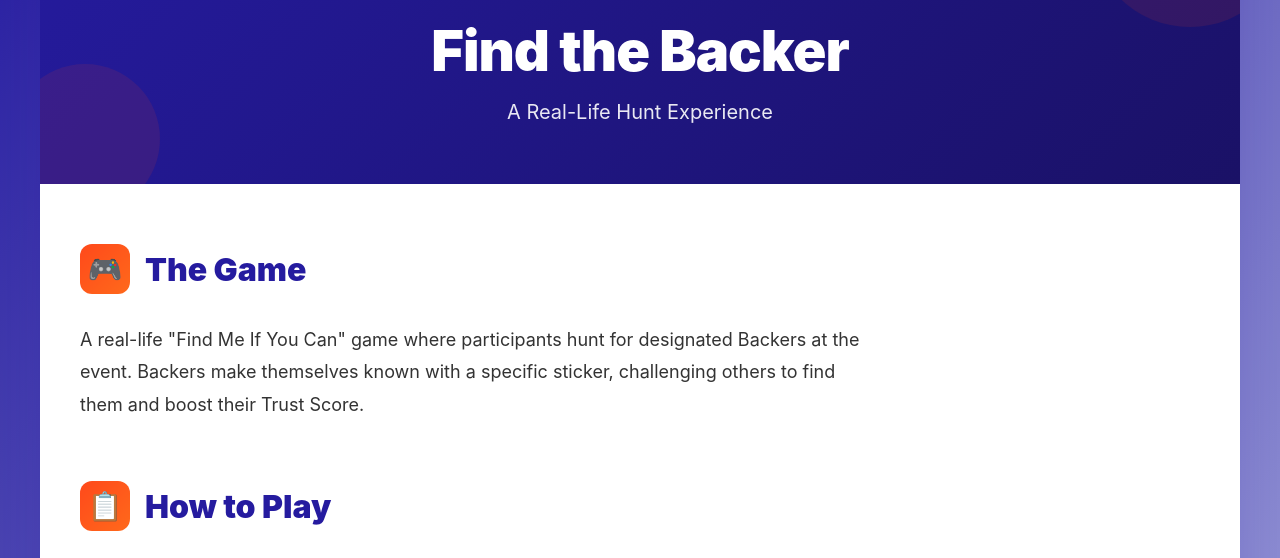
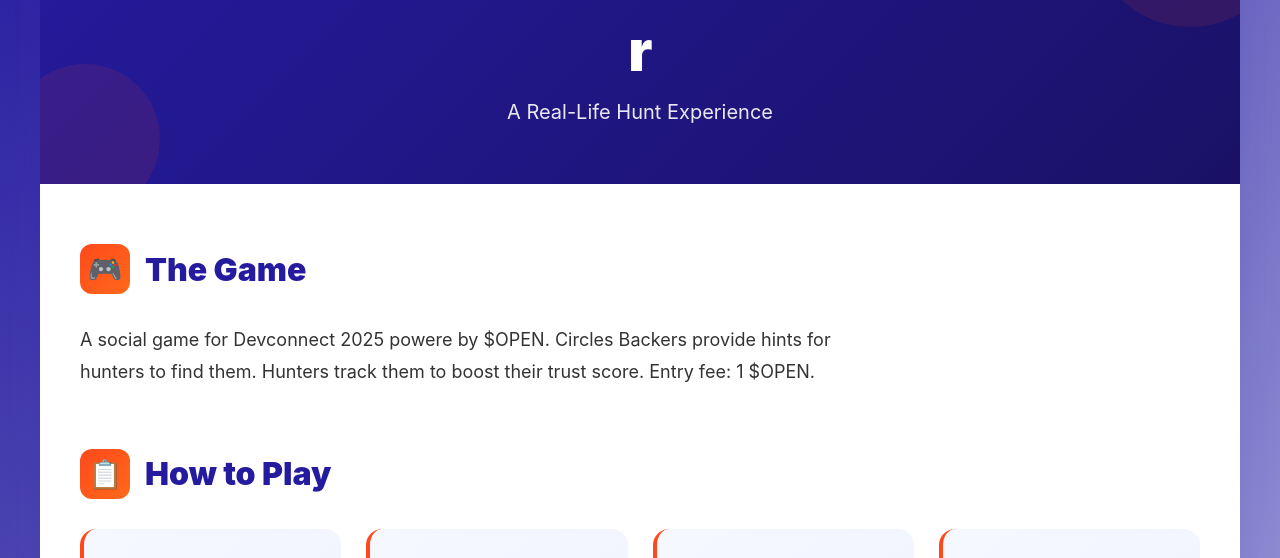
Before and after one commit to 0xarmagan/circles-backer-game, a plain HTML site: page index.html in a window 1280 px wide. Shown: the part 163-721 px from the top of the page. Drawn offline with Linux system fonts and the light colour scheme.

Commit message:
Modify game title and description for clarity
Updated game description and title in index.html.

```diff
--- a/index.html
+++ b/index.html
@@ -378,7 +378,7 @@
         <!-- Header -->
         <div class="header">
             <img src="https://pbs.twimg.com/profile_images/1925960243617443842/rIBIuzZh_400x400.jpg" alt="Circles Logo" style="margin: 0 auto 20px; display: block; width: 80px; height: auto; border-radius: 12px;">
-            <h1>Find the Backer</h1>
+            <h1>r</h1>
             <p>A Real-Life Hunt Experience</p>
         </div>
 
@@ -391,7 +391,7 @@
                     The Game
                 </h2>
                 <p style="font-size: 18px; color: #333; line-height: 1.8; max-width: 800px;">
-                    A real-life "Find Me If You Can" game where participants hunt for designated Backers at the event. Backers make themselves known with a specific sticker, challenging others to find them and boost their Trust Score.
+                A social game for Devconnect 2025 powere by $OPEN. Circles Backers provide hints for hunters to find them. Hunters track them to boost their trust score. Entry fee: 1 $OPEN.
                 </p>
             </div>
 
```
